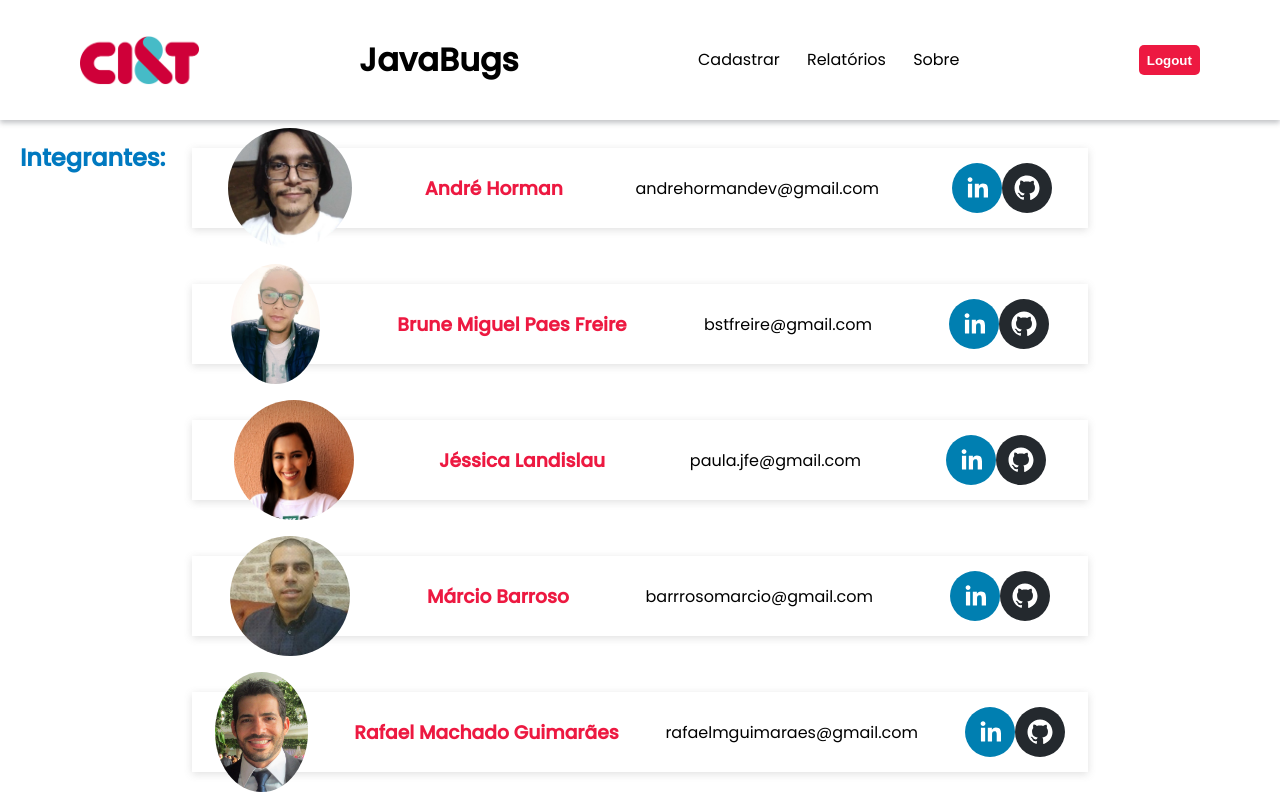
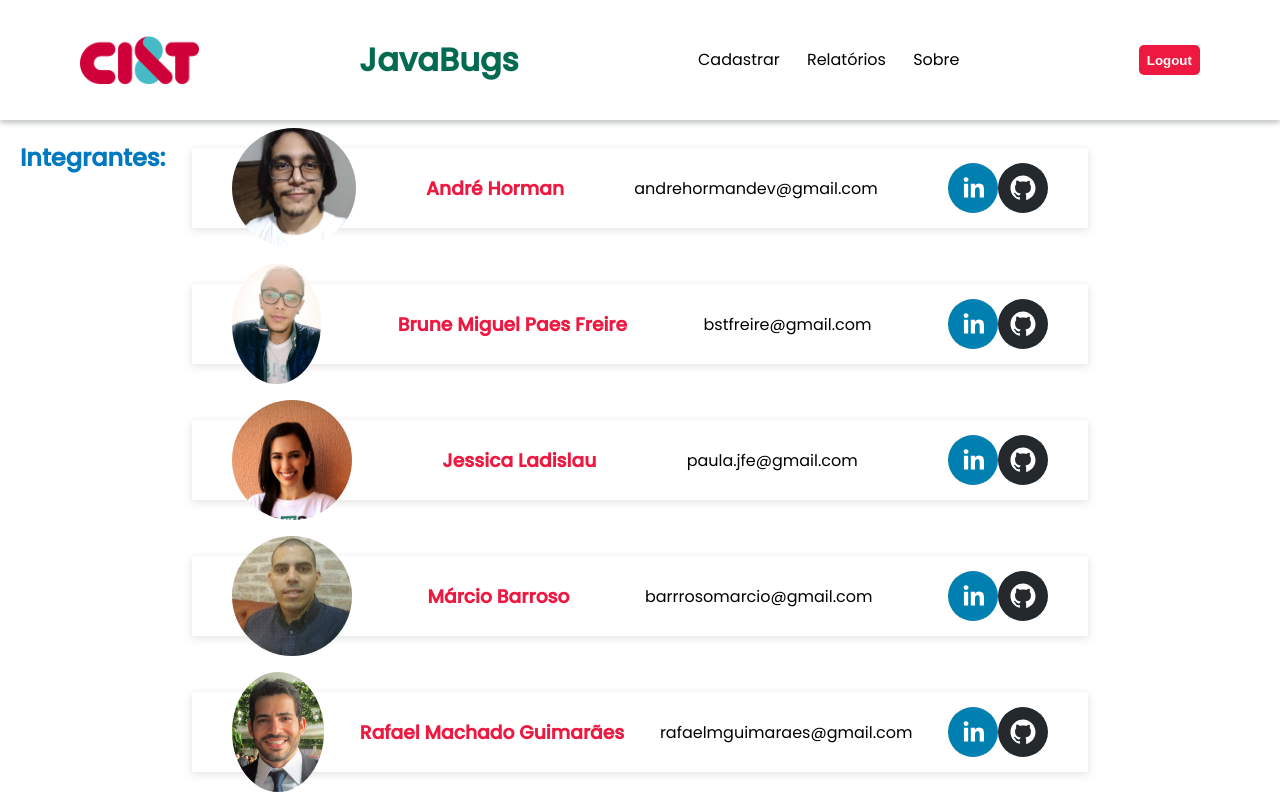
Before and after one commit to barrrosomarcio/logmanager, a React (Create React App) app: page / in a window 1280 px wide. Built offline with nearby package versions, Linux system fonts and the light colour scheme.

Commit message:
ajustes tela about

```diff
--- a/src/components/header/logo.css
+++ b/src/components/header/logo.css
@@ -10,6 +10,9 @@
 }
 .header img {
   height: 50px;
+}
+.header h1 {
+  color: #036b52;
 }
 .nav {
   display: flex;
--- a/src/pages/Sobre/about.css
+++ b/src/pages/Sobre/about.css
@@ -16,15 +16,19 @@
   display: flex;
   flex-direction: row;
   align-items: center;
-  justify-content: space-around;
+  justify-content: space-between;
   box-shadow: rgba(99, 99, 99, 0.2) 0px 2px 8px 0px;
   width: 70vw;
   height: 10vh;
 }
 .card img {
+  margin-left: 40px;
   height: 15vh;
   border-radius: 50%;
 }
 .card h3 {
   color: #ed1941;
 }
+.social {
+  margin-right: 40px;
+}
--- a/src/pages/Sobre/index.js
+++ b/src/pages/Sobre/index.js
@@ -18,7 +18,7 @@ const About = () => {
           <img src={ Andre } alt="pessoa"/>
           <h3>André Horman</h3>
           <p>andrehormandev@gmail.com</p>
-          <div>
+          <div className="social">
             <SocialIcon url="https://www.linkedin.com/in/andrehorman/" network="linkedin"/>
             <SocialIcon url="https://github.com/ANDREHORMAN1994" network="github" />
           </div>
@@ -27,16 +27,16 @@ const About = () => {
           <img src={ Brune } alt="pessoa"/>
           <h3>Brune Miguel Paes Freire</h3>
           <p>bstfreire@gmail.com</p>
-          <div>
+          <div className="social">
             <SocialIcon url="https://www.linkedin.com/in/brunefreire/" network="linkedin"/>
             <SocialIcon url="https://github.com/Brune-Freire" network="github" />
           </div>
         </div>
         <div className="card">
           <img src={ Jesssica } alt="pessoa"/>
-          <h3>Jéssica Landislau</h3>
+          <h3>Jessica Ladislau</h3>
           <p>paula.jfe@gmail.com</p>
-          <div>
+          <div className="social">
             <SocialIcon url="https://www.linkedin.com/in/jessica-ladislau/" network="linkedin"/>
             <SocialIcon url="https://github.com/paula-jfe" network="github" />
           </div>
@@ -45,7 +45,7 @@ const About = () => {
           <img src={ Marcio } alt="pessoa"/>
           <h3>Márcio Barroso</h3>
           <p>barrrosomarcio@gmail.com</p>
-          <div>
+          <div className="social">
             <SocialIcon url="https://www.linkedin.com/in/márcio-barroso-569234181" network="linkedin"/>
             <SocialIcon url="https://github.com/barrrosomarcio" network="github" />
           </div>
@@ -54,7 +54,7 @@ const About = () => {
           <img src={ Rafa } alt="pessoa"/>
           <h3>Rafael Machado Guimarães</h3>
           <p>rafaelmguimaraes@gmail.com</p>
-          <div>
+          <div className="social">
             <SocialIcon url="https://www.linkedin.com/in/rafaelmguimaraes" network="linkedin"/>
             <SocialIcon url="https://github.com/rafaelmguimaraes" network="github" />
           </div>
```
